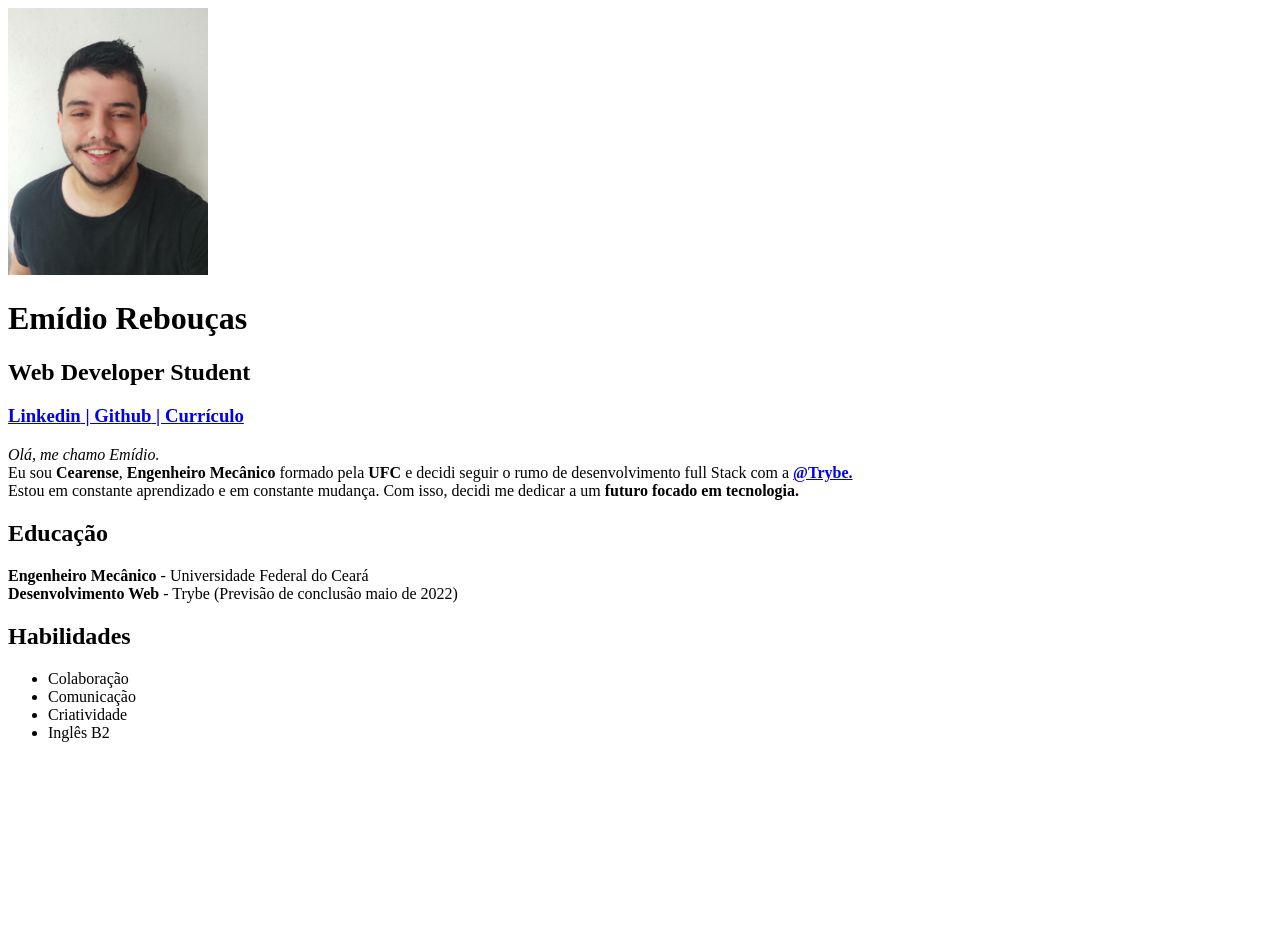
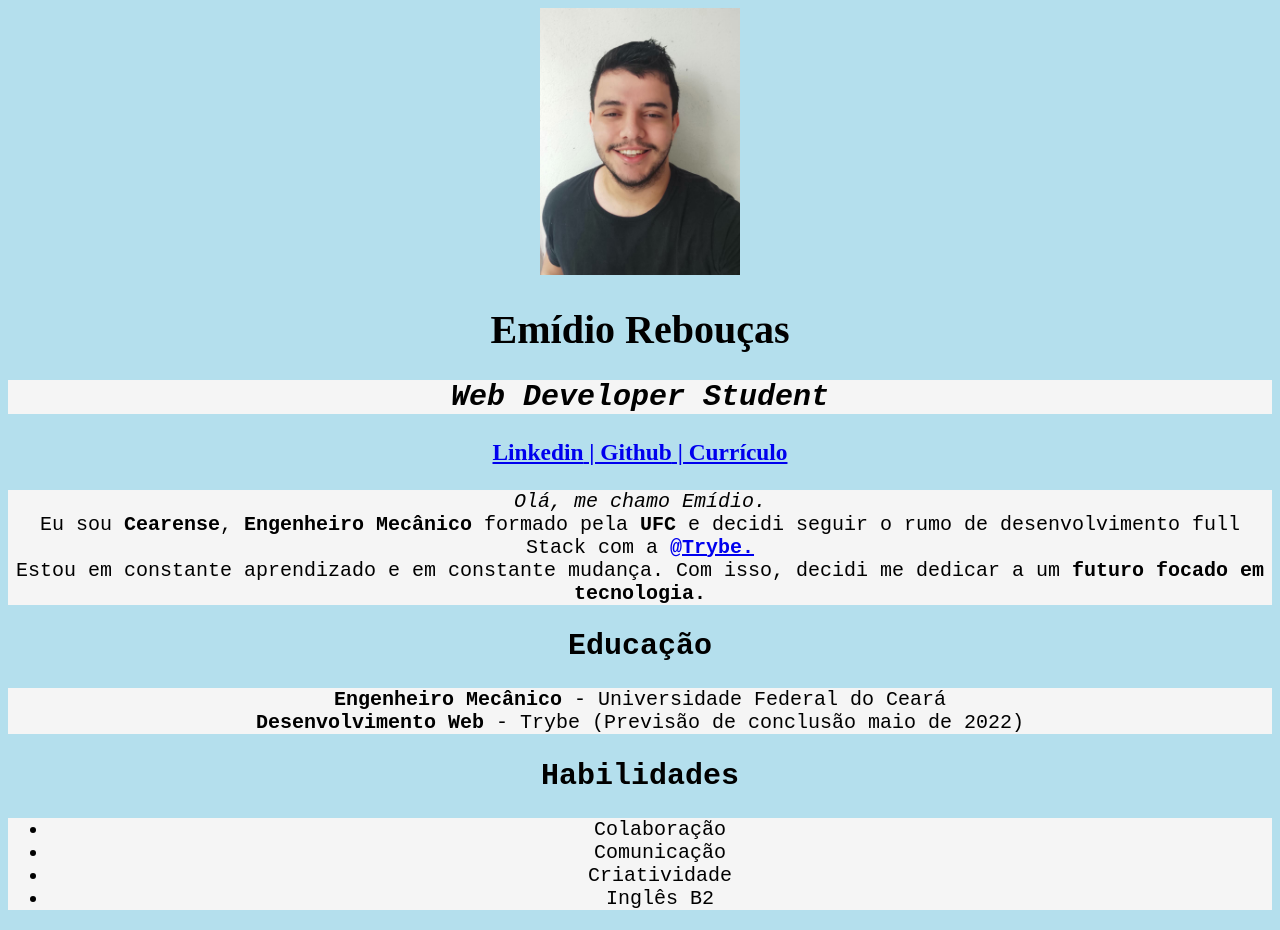
Before and after one commit to emidioreb/portifolio, a plain HTML site: page index.html in a window 1280 px wide. Before the commit the page ends 800 px from the top, so only its background shows below. Drawn offline with Linux system fonts and the light colour scheme.

Commit message:
mudado cor de fundo; mudado fonte;centralização de texto;adição do style.css

```diff
--- a/index.html
+++ b/index.html
@@ -3,11 +3,12 @@
     <head>
         <meta charset="UTF-8">
         <title>Emídio Rebouças</title>
+        <link rel="stylesheet" type="text/css" href="style.css">
     </head>
     <body>
         <img src="foto_perfil.jpeg" width="200px">
         <h1>Emídio Rebouças</h1>
-        <h2>Web Developer Student</h2>
+        <h2 id="subtitulo"><em>Web Developer Student</em></h2>
         <h3><a href="https://www.linkedin.com/in/emidioreboucas/" target="_blank">Linkedin</a><a href="https://github.com/emidioreb" target="_blank"> | Github</a><a href="Curriculo - sd - João Emídio R. Gonçalves .pdf" target="_blank"> | Currículo</a></h3>
 
         <p><em>Olá, me chamo Emídio.</em><br
--- /dev/null
+++ b/style.css
@@ -0,0 +1,21 @@
+body{
+    background-color:rgba(29, 158, 201, 0.329);
+    font-size: 20px;
+    text-align:center;
+}
+p{
+    background-color: whitesmoke;
+    font-family:monospace;
+}
+ul{
+    background-color: whitesmoke;
+}
+h2{
+    font-family: monospace;
+}
+ul{
+    font-family: monospace;
+}
+#subtitulo{
+    background-color: whitesmoke;
+}
```
